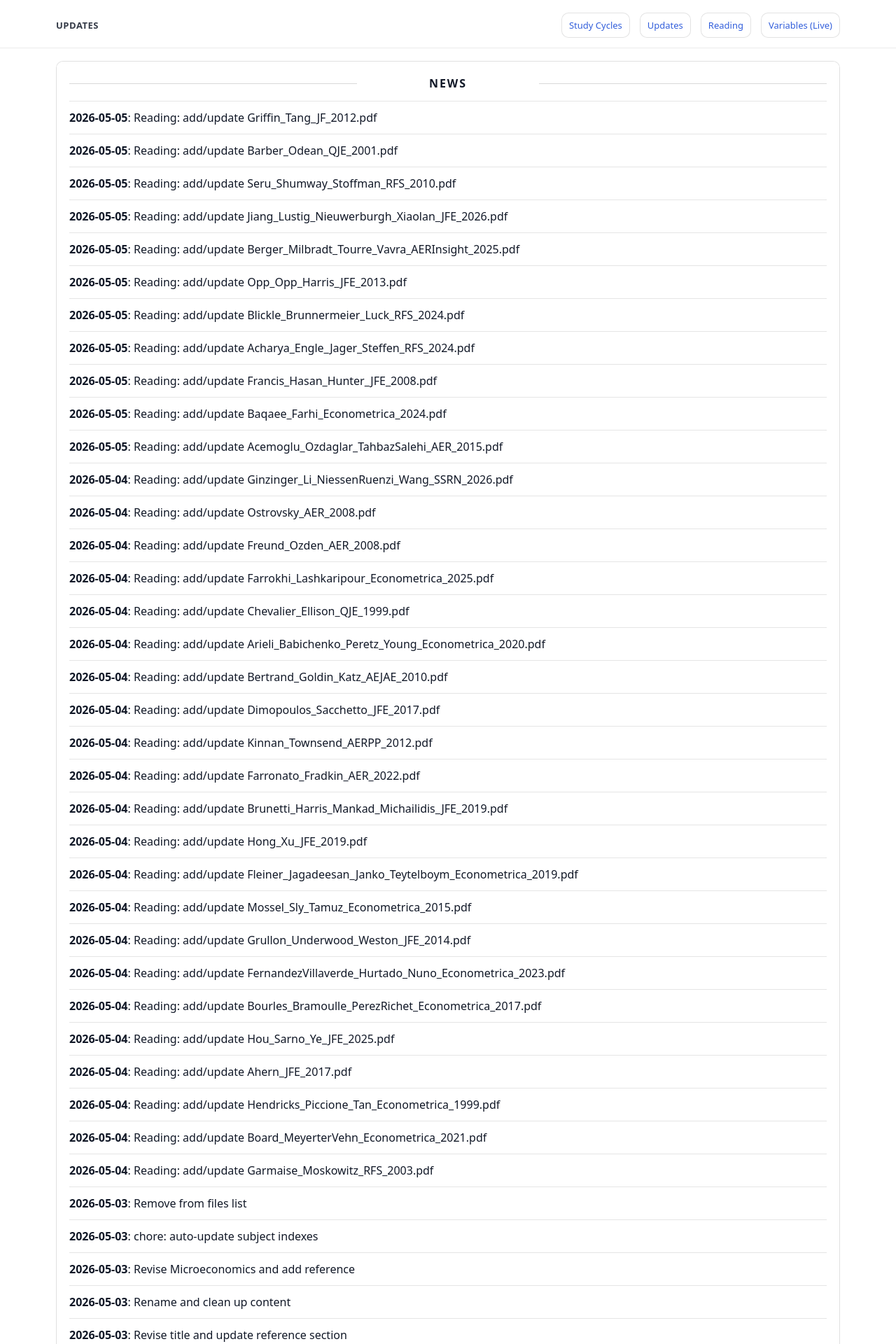
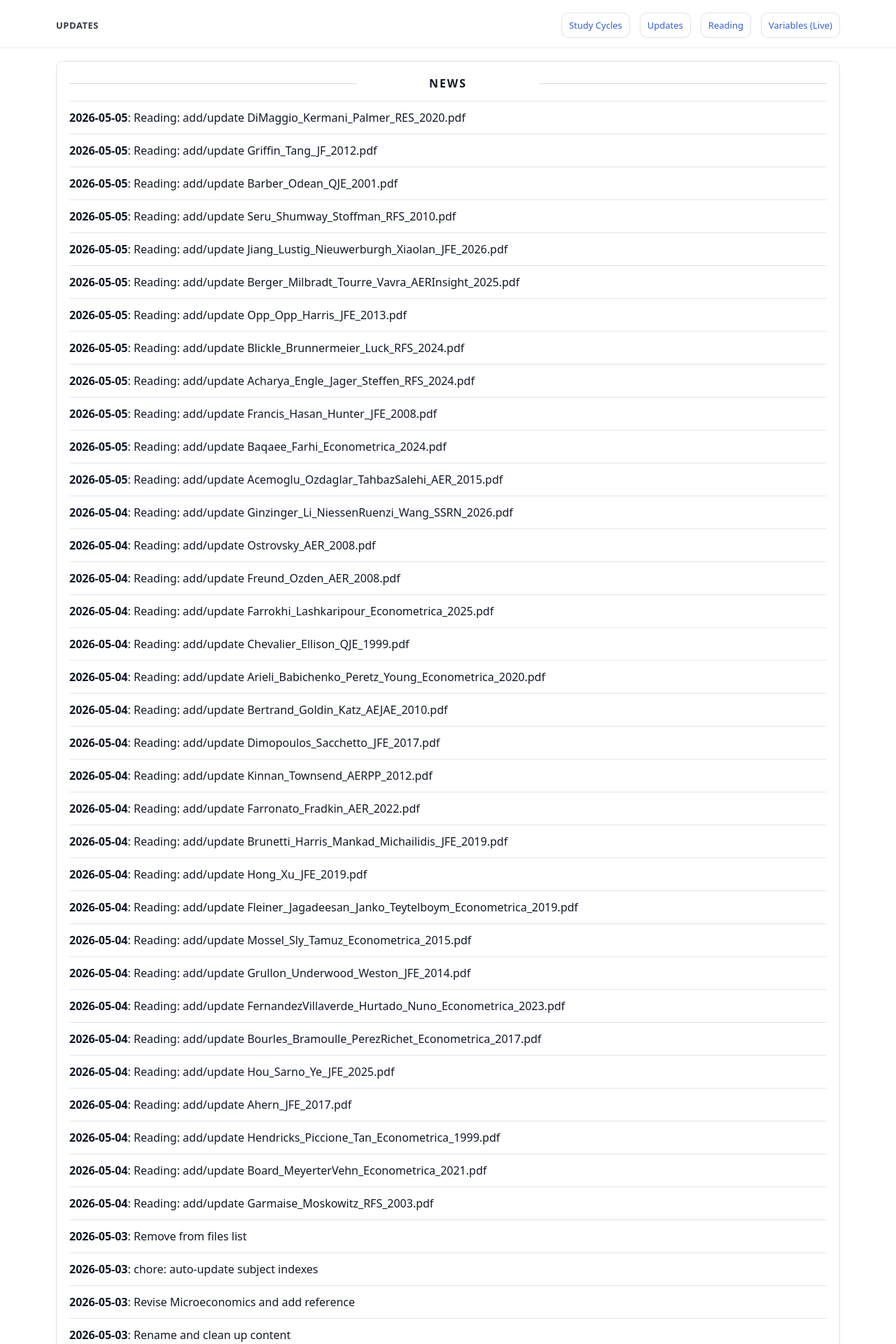
Before and after one commit to yaxinzn/study-archive, a Jekyll site: the page built from updates/index.md, in a window 1280 px wide. Shown: the top 1920 px of the page at 70% size. Built offline with Jekyll 4.4.1, drawn with Linux system fonts in a browser that asks for light colours; some of the changed text lies outside the part shown.

Commit message:
chore: update NEWS feed

```diff
--- a/_data/news.yml
+++ b/_data/news.yml
@@ -1,4 +1,7 @@
 # Auto-generated update history (sorted newest -> oldest). Do not edit manually.
+- ts: "1777971540"
+  date: "2026-05-05"
+  title: "Reading: add/update DiMaggio_Kermani_Palmer_RES_2020.pdf"
 - ts: "1777971439"
   date: "2026-05-05"
   title: "Reading: add/update Griffin_Tang_JF_2012.pdf"
```
